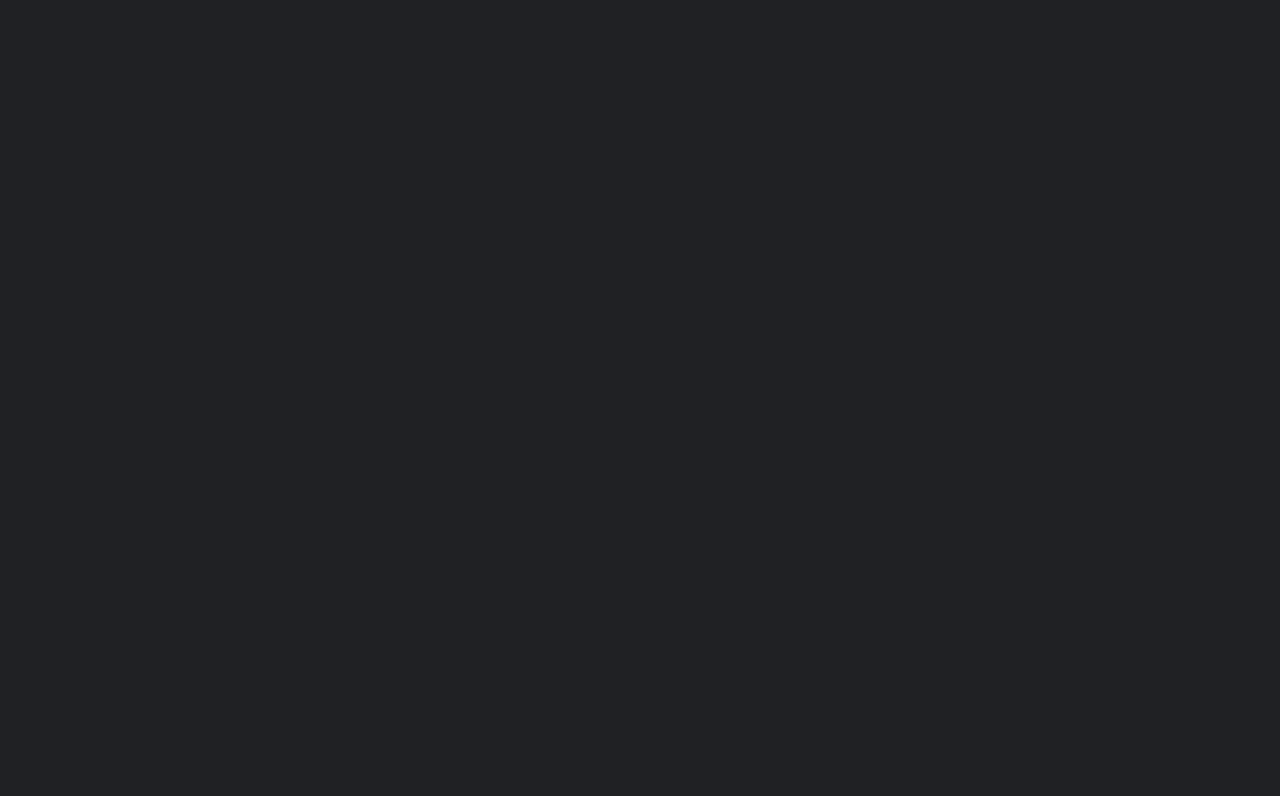
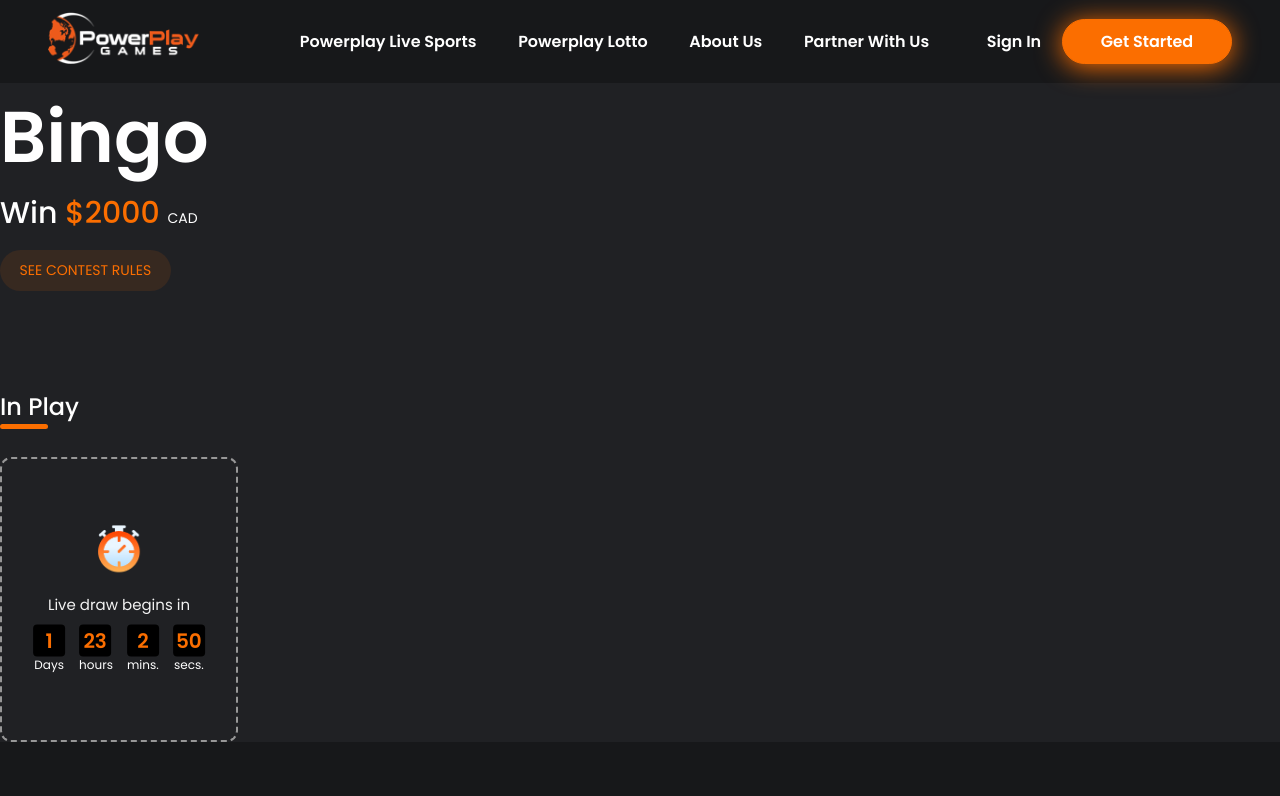
Before and after one commit to fancykingstar/live-fantasy, a React (Create React App) app: page /bingo-game in a window 1280 px wide. Shown: the top 796 px of the page. Built offline with nearby package versions, Linux system fonts and the light colour scheme.

Commit message:
design-the-left-panel-of-bingo-pregame

```diff
--- a/src/App.js
+++ b/src/App.js
@@ -7,6 +7,7 @@
 import SelectTeams from './pages/SelectTeams/SelectTeams';
 import PowerBetLive from './pages/PowerBetLive/PowerBetLive';
 import ScrollToTop from './utility/ScrollToTop';
+import BingoPreGame from './pages/BingoPreGame/BingoPreGame';
 
 const App = props => {
     return (
@@ -19,6 +20,7 @@
                 <Route path='/power-center' component={PowerCenter} />
                 <Route path='/select-teams' component={SelectTeams} />
                 <Route path='/powerbet-live' component={PowerBetLive} />
+                <Route path='/bingo-game' component={BingoPreGame} />
             </Switch>
         </Fragment>
     )
--- /dev/null
+++ b/src/pages/BingoPreGame/BingoPreGame.js
@@ -0,0 +1,38 @@
+import React from 'react';
+import './BingoPreGame.scss';
+import Footer from '../../components/Footer/Footer';
+import Header2 from '../../components/Header2/Header2';
+import { Link } from 'react-router-dom';
+import clockimage from '../../assets/StopWatchIcon@2x.png';
+import TimerClock from './TimerClock';
+
+const BingoPreGame = props => {
+    return (
+        <div className='__BingoPreGame'>
+            <Header2 />
+            <div className='__flex __main'>
+                <div className='__left __f1'>
+                    <div className='__title __bold'>Bingo</div>
+                    <div><span className='__h3'>Win <span className='__primary-color'>$2000 </span></span> CAD</div>
+                    <Link to='/' className='__uppercase __primary-color __see-contesy-rules __inline-block __mt-1 __mb-7'>SEE CONTEST RULES</Link>
+                    <div className='__h4'>In Play</div>
+                    <div className='__primary __progress-bar __mb-2' style={{ width: '15%' }}></div>
+                    <div className='__timer __relative'>
+                        <div className='__absolute __center'>
+                            <img src={clockimage} alt='' className='__clock-image' />
+                            <div className='__dark-white-color __small __mt-1 __mb-s'>Live draw begins in</div>
+                            <TimerClock days={1} hours={23} mins={2} secs={50} />
+                        </div>
+                    </div>
+                </div>
+                <div className='__center __f2'>
+
+                </div>
+                <div className='__right __f1'></div>
+            </div>
+            <Footer isBlack={true} />
+        </div>
+    )
+}
+
+export default BingoPreGame;
--- /dev/null
+++ b/src/pages/BingoPreGame/BingoPreGame.scss
@@ -0,0 +1,38 @@
+@import '../../scss/colors.scss';
+
+.__BingoPreGame{
+    .__main{
+        .__left{
+            .__title{
+                font-size: 72px;
+            }
+            .__see-contesy-rules{
+                background: rgba($color: $primary, $alpha: 0.1);
+                padding: 0.7em 1.4em;
+                border-radius: 2em;
+            }
+            .__progress-bar{
+                padding: 0.2em;
+                border-radius: 1em;
+            }
+            .__timer{
+                border: dashed 2px #979797;
+                border-radius: 0.8em;
+                width: 17em;
+                &::after{
+                    content: '';
+                    display: block;
+                    padding-top: 120%;
+                }
+                .__absolute{
+                    left: 50%;
+                    top: 50%;
+                    transform: translate(-50%, -50%);
+                }
+            }
+            .__clock-image{
+                width: 3em;
+            }
+        }
+    }
+}
--- /dev/null
+++ b/src/pages/BingoPreGame/TimerClock.js
@@ -0,0 +1,19 @@
+import React from 'react';
+import './TimerClock.scss'
+
+const TimerClock = ({days, hours, mins, secs}) => {
+    return (
+        <div className='__TimerClock'>
+            <div className='__primary-color __h5 __bold'>{days}</div>
+            <div className='__primary-color __h5 __bold'>{hours}</div>
+            <div className='__primary-color __h5 __bold'>{mins}</div>
+            <div className='__primary-color __h5 __bold'>{secs}</div>
+            <div className='__label'>Days</div>
+            <div className='__label'>hours</div>
+            <div className='__label'>mins.</div>
+            <div className='__label'>secs.</div>
+        </div>
+    )
+}
+
+export default TimerClock;
--- /dev/null
+++ b/src/pages/BingoPreGame/TimerClock.scss
@@ -0,0 +1,16 @@
+.__TimerClock{
+    display: grid;
+    grid-template-columns: 1fr 1fr 1fr 1fr;
+    grid-gap: 0 1em;
+    .__primary-color{
+        background: #000;
+        width: 1.6em;
+        height: 1.6em;
+        text-align: center;
+        border-radius: 0.2em;
+        line-height: 1.75em;
+    }
+    .__label{
+        font-size: 12px;
+    }
+}
--- a/src/scss/flex.scss
+++ b/src/scss/flex.scss
@@ -21,6 +21,9 @@
 .__f1{
     flex: 1;
 }
+.__f2{
+    flex: 2;
+}
 .__fg{
     flex-grow: 1;
 }
```
Also changed, not shown: src/assets/StopWatchIcon@2x.png (added).
